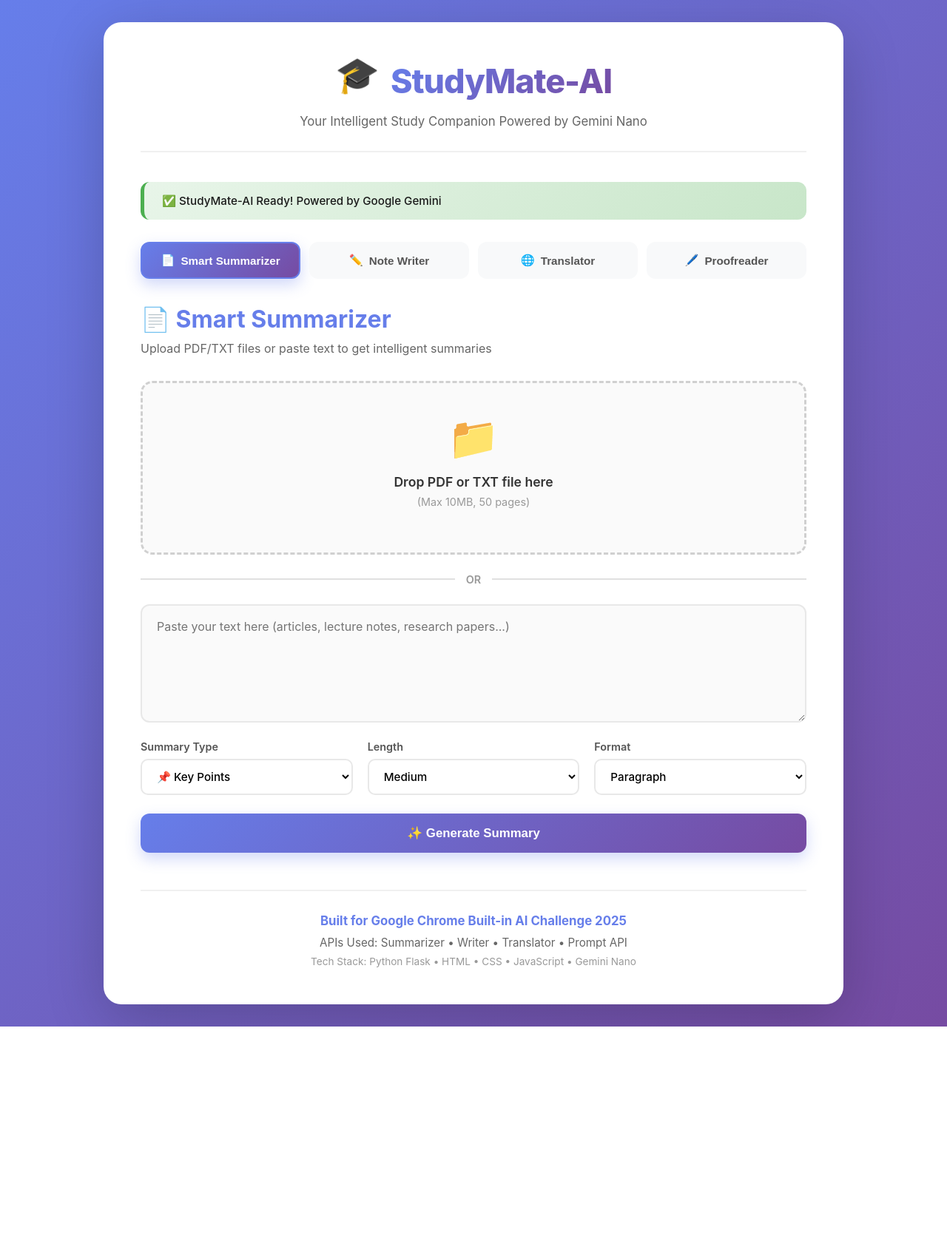
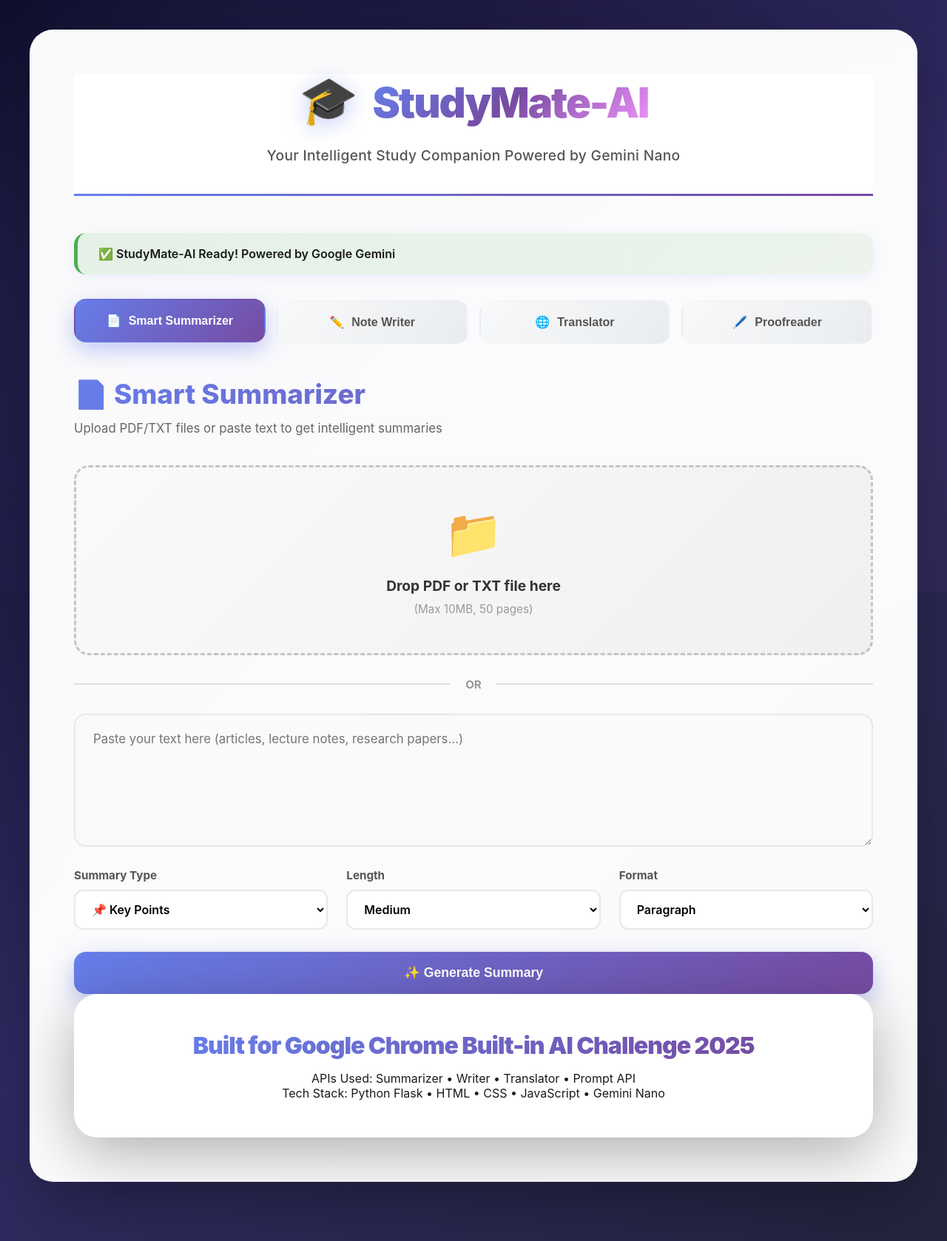
Before and after one commit to Harshalnikumbh/StudyMate-AI, a Flask app: page / in a window 1280 px wide. Shown: the whole page at 74% size. Before the commit the page ends 1388 px from the top, so only its background shows below. Run offline with Flask 3, Linux system fonts and the light colour scheme.

Commit message:
Improved UI

```diff
--- a/static/style.css
+++ b/static/style.css
@@ -6,129 +6,170 @@
 
 body {
     font-family: 'Inter', -apple-system, BlinkMacSystemFont, 'Segoe UI', Roboto, sans-serif;
-    background: linear-gradient(135deg, #667eea 0%, #764ba2 100%);
+    background: linear-gradient(135deg, #0f0c29, #302b63, #24243e);
     min-height: 100vh;
-    padding: 30px 20px;
+    padding: 40px 20px;
     color: #1a1a1a;
+    position: relative;
+}
+
+/* Animated background pattern */
+body::before {
+    content: '';
+    position: fixed;
+    width: 100%;
+    height: 100%;
+    top: 0;
+    left: 0;
+    background-image:
+        radial-gradient(circle at 20% 50%, rgba(102, 126, 234, 0.15) 0%, transparent 50%),
+        radial-gradient(circle at 80% 80%, rgba(118, 75, 162, 0.15) 0%, transparent 50%);
+    pointer-events: none;
+    z-index: 0;
 }
 
 .container {
-    max-width: 1000px;
-    margin: 0 auto;
-    background: #ffffff;
-    border-radius: 24px;
-    box-shadow: 0 20px 80px rgba(0, 0, 0, 0.2);
-    padding: 50px;
-    animation: fadeIn 0.5s ease-in;
+    max-width: 1200px;
+    margin: 0 auto 40px auto;
+    background: rgba(255, 255, 255, 0.98);
+    backdrop-filter: blur(20px);
+    border-radius: 32px;
+    box-shadow: 0 30px 90px rgba(0, 0, 0, 0.3), 0 0 1px rgba(255, 255, 255, 0.3);
+    padding: 60px;
+    animation: fadeIn 0.6s ease-out;
+    position: relative;
+    z-index: 1;
 }
 
 @keyframes fadeIn {
-    from { opacity: 0; transform: translateY(20px); }
+    from { opacity: 0; transform: translateY(30px); }
     to { opacity: 1; transform: translateY(0); }
 }
 
 /* Header */
 header {
     text-align: center;
-    margin-bottom: 40px;
-    padding-bottom: 30px;
-    border-bottom: 2px solid #f0f0f0;
+    margin-bottom: 50px;
+    padding-bottom: 40px;
+    border-bottom: 3px solid transparent;
+    background: linear-gradient(white, white) padding-box,
+                linear-gradient(90deg, #667eea, #764ba2) border-box;
+    border-image: linear-gradient(90deg, #667eea, #764ba2) 1;
 }
 
 .logo {
     display: flex;
     align-items: center;
     justify-content: center;
-    gap: 15px;
-    margin-bottom: 15px;
+    gap: 20px;
+    margin-bottom: 20px;
 }
 
 .logo-icon {
-    font-size: 3em;
-    animation: bounce 2s infinite;
+    font-size: 4em;
+    filter: drop-shadow(0 5px 15px rgba(102, 126, 234, 0.4));
+    animation: float 3s ease-in-out infinite;
 }
 
-@keyframes bounce {
-    0%, 100% { transform: translateY(0); }
-    50% { transform: translateY(-10px); }
+@keyframes float {
+    0%, 100% { transform: translateY(0px) rotate(0deg); }
+    50% { transform: translateY(-12px) rotate(5deg); }
 }
 
 h1 {
-    font-size: 2.8em;
-    background: linear-gradient(135deg, #667eea 0%, #764ba2 100%);
+    font-size: 3.5em;
+    background: linear-gradient(135deg, #667eea 0%, #764ba2 50%, #f093fb 100%);
     -webkit-background-clip: text;
     -webkit-text-fill-color: transparent;
     background-clip: text;
-    font-weight: 800;
-    letter-spacing: -1px;
+    font-weight: 900;
+    letter-spacing: -2px;
 }
 
 .subtitle {
-    color: #666;
-    font-size: 1.05em;
-    font-weight: 400;
+    color: #555;
+    font-size: 1.2em;
+    font-weight: 500;
+    margin-top: 12px;
+    letter-spacing: 0.3px;
 }
 
 /* Status Banner */
 .status-banner {
-    background: linear-gradient(135deg, #e3f2fd 0%, #f3e5f5 100%);
+    background: linear-gradient(135deg, rgba(102, 126, 234, 0.12), rgba(118, 75, 162, 0.12));
     border-left: 5px solid #667eea;
-    padding: 16px 24px;
-    margin-bottom: 30px;
-    border-radius: 12px;
-    font-size: 0.95em;
-    font-weight: 500;
-    transition: all 0.3s;
+    padding: 18px 28px;
+    margin-bottom: 35px;
+    border-radius: 16px;
+    font-size: 1em;
+    font-weight: 600;
+    transition: all 0.4s ease;
+    box-shadow: 0 4px 15px rgba(102, 126, 234, 0.1);
 }
 
 .status-banner.success {
-    background: linear-gradient(135deg, #e8f5e9 0%, #c8e6c9 100%);
+    background: linear-gradient(135deg, rgba(76, 175, 80, 0.12), rgba(129, 199, 132, 0.12));
     border-color: #4caf50;
 }
 
 .status-banner.error {
-    background: linear-gradient(135deg, #ffebee 0%, #ffcdd2 100%);
+    background: linear-gradient(135deg, rgba(244, 67, 54, 0.12), rgba(239, 83, 80, 0.12));
     border-color: #f44336;
 }
 
 /* Tabs */
 .tabs {
     display: grid;
-    grid-template-columns: repeat(auto-fit, minmax(180px, 1fr));
-    gap: 12px;
-    margin-bottom: 35px;
+    grid-template-columns: repeat(auto-fit, minmax(200px, 1fr));
+    gap: 15px;
+    margin-bottom: 45px;
 }
 
 .tab {
     display: flex;
     align-items: center;
     justify-content: center;
-    gap: 8px;
-    padding: 14px 20px;
-    background: #f8f9fa;
+    gap: 10px;
+    padding: 18px 24px;
+    background: linear-gradient(135deg, #f8f9fa, #e9ecef);
     border: 2px solid transparent;
-    border-radius: 12px;
+    border-radius: 16px;
     cursor: pointer;
-    font-size: 0.95em;
-    font-weight: 600;
-    transition: all 0.3s;
+    font-size: 1em;
+    font-weight: 700;
+    transition: all 0.3s cubic-bezier(0.4, 0, 0.2, 1);
     color: #555;
+    position: relative;
+    overflow: hidden;
 }
 
-.tab-icon {
-    font-size: 1.3em;
+.tab::before {
+    content: '';
+    position: absolute;
+    top: 0;
+    left: -100%;
+    width: 100%;
+    height: 100%;
+    background: linear-gradient(90deg, transparent, rgba(255, 255, 255, 0.4), transparent);
+    transition: left 0.5s;
+}
+
+.tab:hover::before {
+    left: 100%;
 }
 
 .tab:hover {
-    background: #e9ecef;
-    transform: translateY(-2px);
+    background: linear-gradient(135deg, #e9ecef, #dee2e6);
+    transform: translateY(-3px);
+    box-shadow: 0 6px 20px rgba(0, 0, 0, 0.1);
 }
 
 .tab.active {
     background: linear-gradient(135deg, #667eea 0%, #764ba2 100%);
     color: white;
-    border-color: #667eea;
-    box-shadow: 0 8px 20px rgba(102, 126, 234, 0.3);
+    border-color: transparent;
+    box-shadow: 0 10px 30px rgba(102, 126, 234, 0.4);
+    transform: translateY(-2px);
 }
 
 /* Tab Content */
@@ -138,86 +179,118 @@ h1 {
 
 .tab-content.active {
     display: block;
-    animation: slideIn 0.4s ease-out;
+    animation: slideIn 0.5s cubic-bezier(0.4, 0, 0.2, 1);
 }
 
 @keyframes slideIn {
-    from { opacity: 0; transform: translateX(-20px); }
+    from { opacity: 0; transform: translateX(-30px); }
     to { opacity: 1; transform: translateX(0); }
 }
 
 .feature-header {
-    margin-bottom: 30px;
+    margin-bottom: 35px;
 }
 
 h2 {
-    font-size: 2em;
-    color: #667eea;
-    margin-bottom: 8px;
-    font-weight: 700;
+    font-size: 2.3em;
+    background: linear-gradient(135deg, #667eea, #764ba2);
+    -webkit-background-clip: text;
+    -webkit-text-fill-color: transparent;
+    background-clip: text;
+    margin-bottom: 10px;
+    font-weight: 800;
 }
 
 .description {
     color: #666;
-    font-size: 1em;
-    line-height: 1.6;
+    font-size: 1.05em;
+    line-height: 1.7;
 }
 
 /* Upload Section */
 .upload-section {
-    margin-bottom: 25px;
+    margin-bottom: 30px;
 }
 
 .upload-area {
-    border: 3px dashed #d0d0d0;
-    border-radius: 16px;
-    padding: 40px;
+    border: 3px dashed #c5c5c5;
+    border-radius: 20px;
+    padding: 50px;
     text-align: center;
-    background: #fafafa;
-    transition: all 0.3s;
+    background: linear-gradient(135deg, #fafafa, #f0f0f0);
+    transition: all 0.3s cubic-bezier(0.4, 0, 0.2, 1);
     cursor: pointer;
+    position: relative;
+    overflow: hidden;
+}
+
+.upload-area::before {
+    content: '';
+    position: absolute;
+    top: 50%;
+    left: 50%;
+    width: 0;
+    height: 0;
+    border-radius: 50%;
+    background: rgba(102, 126, 234, 0.1);
+    transform: translate(-50%, -50%);
+    transition: width 0.6s, height 0.6s;
+}
+
+.upload-area:hover::before {
+    width: 400px;
+    height: 400px;
 }
 
 .upload-area:hover {
     border-color: #667eea;
-    background: #f0f4ff;
+    background: linear-gradient(135deg, #f5f7ff, #ede9fe);
+    transform: scale(1.02);
+    box-shadow: 0 10px 30px rgba(102, 126, 234, 0.15);
 }
 
 .upload-area.dragover {
     border-color: #667eea;
-    background: #e3f2fd;
-    transform: scale(1.02);
+    background: linear-gradient(135deg, #e3f2fd, #f3e5f5);
+    transform: scale(1.03);
+    box-shadow: 0 15px 40px rgba(102, 126, 234, 0.25);
 }
 
 .upload-icon {
-    font-size: 3.5em;
-    margin-bottom: 15px;
+    font-size: 4em;
+    margin-bottom: 20px;
+    position: relative;
+    z-index: 1;
 }
 
 .upload-text {
-    font-size: 1.1em;
-    font-weight: 600;
+    font-size: 1.2em;
+    font-weight: 700;
     color: #333;
-    margin-bottom: 8px;
+    margin-bottom: 10px;
+    position: relative;
+    z-index: 1;
 }
 
 .upload-subtext {
     color: #999;
-    font-size: 0.9em;
-    margin-bottom: 20px;
+    font-size: 0.95em;
+    position: relative;
+    z-index: 1;
 }
 
 .file-info {
     display: flex;
     align-items: center;
     justify-content: space-between;
-    padding: 12px 20px;
-    background: #e8f5e9;
-    border-radius: 10px;
-    margin-top: 15px;
-    font-size: 0.95em;
+    padding: 16px 24px;
+    background: linear-gradient(135deg, #e8f5e9, #c8e6c9);
+    border-radius: 14px;
+    margin-top: 20px;
+    font-size: 1em;
     color: #2e7d32;
-    font-weight: 500;
+    font-weight: 600;
+    box-shadow: 0 4px 15px rgba(76, 175, 80, 0.2);
 }
 
 .file-info.hidden {
@@ -228,14 +301,16 @@ h2 {
     background: transparent;
     border: none;
     color: #d32f2f;
-    font-size: 1.2em;
+    font-size: 1.4em;
     cursor: pointer;
-    padding: 5px 10px;
+    padding: 5px 12px;
     transition: all 0.2s;
+    border-radius: 50%;
 }
 
 .btn-clear:hover {
-    transform: scale(1.2);
+    transform: scale(1.3) rotate(90deg);
+    background: rgba(211, 47, 47, 0.1);
 }
 
 /* Divider */
@@ -243,10 +318,10 @@ h2 {
     display: flex;
     align-items: center;
     text-align: center;
-    margin: 25px 0;
+    margin: 30px 0;
     color: #999;
-    font-size: 0.9em;
-    font-weight: 600;
+    font-size: 0.95em;
+    font-weight: 700;
 }
 
 .divider::before,
@@ -257,25 +332,25 @@ h2 {
 }
 
 .divider span {
-    padding: 0 15px;
+    padding: 0 20px;
 }
 
 /* Input Fields */
 textarea, input[type="text"] {
     width: 100%;
-    padding: 16px 20px;
+    padding: 18px 24px;
     border: 2px solid #e8e8e8;
-    border-radius: 12px;
-    font-size: 1em;
+    border-radius: 16px;
+    font-size: 1.05em;
     font-family: inherit;
-    margin-bottom: 20px;
-    transition: all 0.3s;
+    margin-bottom: 25px;
+    transition: all 0.3s ease;
     background: #fafafa;
-    line-height: 1.6;
+    line-height: 1.7;
 }
 
 textarea {
-    min-height: 160px;
+    min-height: 180px;
     resize: vertical;
 }
 
@@ -283,57 +358,62 @@ textarea:focus, input[type="text"]:focus {
     outline: none;
     border-color: #667eea;
     background: white;
-    box-shadow: 0 0 0 4px rgba(102, 126, 234, 0.1);
+    box-shadow: 0 0 0 4px rgba(102, 126, 234, 0.12), 0 8px 20px rgba(102, 126, 234, 0.1);
+    transform: translateY(-2px);
 }
 
 .input-enhanced {
-    margin-bottom: 20px;
+    margin-bottom: 25px;
 }
 
 .input-label {
     display: block;
-    font-weight: 600;
+    font-weight: 700;
     color: #333;
-    margin-bottom: 8px;
-    font-size: 0.95em;
+    margin-bottom: 10px;
+    font-size: 1em;
 }
 
 /* Options Grid */
 .options-grid {
     display: grid;
-    grid-template-columns: repeat(auto-fit, minmax(200px, 1fr));
-    gap: 20px;
-    margin-bottom: 25px;
+    grid-template-columns: repeat(auto-fit, minmax(220px, 1fr));
+    gap: 25px;
+    margin-bottom: 30px;
 }
 
 .option-group {
     display: flex;
     flex-direction: column;
-    gap: 8px;
+    gap: 10px;
 }
 
 .option-group label {
-    font-size: 0.9em;
-    font-weight: 600;
+    font-size: 0.95em;
+    font-weight: 700;
     color: #555;
 }
 
 select {
-    padding: 12px 16px;
+    padding: 14px 18px;
     border: 2px solid #e8e8e8;
-    border-radius: 10px;
-    font-size: 0.95em;
+    border-radius: 12px;
+    font-size: 1em;
     cursor: pointer;
     background: white;
     font-family: inherit;
-    transition: all 0.3s;
-    font-weight: 500;
+    transition: all 0.3s ease;
+    font-weight: 600;
 }
 
 select:focus {
     outline: none;
     border-color: #667eea;
-    box-shadow: 0 0 0 3px rgba(102, 126, 234, 0.1);
+    box-shadow: 0 0 0 3px rgba(102, 126, 234, 0.12);
+}
+
+select:hover {
+    border-color: #667eea;
 }
 
 /* Buttons */
@@ -341,67 +421,84 @@ select:focus {
     background: linear-gradient(135deg, #667eea 0%, #764ba2 100%);
     color: white;
     border: none;
-    padding: 16px 40px;
-    border-radius: 12px;
-    font-size: 1.05em;
+    padding: 18px 45px;
+    border-radius: 16px;
+    font-size: 1.1em;
     cursor: pointer;
-    transition: all 0.3s;
-    font-weight: 700;
+    transition: all 0.3s cubic-bezier(0.4, 0, 0.2, 1);
+    font-weight: 800;
     width: 100%;
-    box-shadow: 0 8px 20px rgba(102, 126, 234, 0.3);
+    box-shadow: 0 10px 30px rgba(102, 126, 234, 0.4);
+    position: relative;
+    overflow: hidden;
+}
+
+.btn::before {
+    content: '';
+    position: absolute;
+    top: 50%;
+    left: 50%;
+    width: 0;
+    height: 0;
+    border-radius: 50%;
+    background: rgba(255, 255, 255, 0.2);
+    transform: translate(-50%, -50%);
+    transition: width 0.6s, height 0.6s;
+}
+
+.btn:hover::before {
+    width: 400px;
+    height: 400px;
 }
 
 .btn:hover {
-    transform: translateY(-3px);
-    box-shadow: 0 12px 30px rgba(102, 126, 234, 0.4);
+    transform: translateY(-4px);
+    box-shadow: 0 15px 40px rgba(102, 126, 234, 0.5);
 }
 
 .btn:active {
-    transform: translateY(-1px);
+    transform: translateY(-2px);
 }
 
 .btn:disabled {
     background: linear-gradient(135deg, #ccc 0%, #999 100%);
     cursor: not-allowed;
     transform: none;
+    box-shadow: none;
 }
 
 .btn-secondary {
     background: white;
     color: #667eea;
     border: 2px solid #667eea;
-    padding: 12px 28px;
-    border-radius: 10px;
-    font-size: 0.95em;
+    padding: 14px 32px;
+    border-radius: 12px;
+    font-size: 1em;
     cursor: pointer;
-    transition: all 0.3s;
-    font-weight: 600;
+    transition: all 0.3s ease;
+    font-weight: 700;
 }
 
 .btn-secondary:hover {
     background: #667eea;
     color: white;
-}
-
-.btn-primary span {
-    display: flex;
-    align-items: center;
-    justify-content: center;
-    gap: 10px;
+    transform: translateY(-2px);
+    box-shadow: 0 8px 20px rgba(102, 126, 234, 0.3);
 }
 
 /* Output */
 .output {
-    margin-top: 30px;
-    padding: 25px;
+    margin-top: 35px;
+    padding: 30px;
     background: linear-gradient(135deg, #f8f9fa 0%, #e9ecef 100%);
-    border-radius: 14px;
-    border-left: 5px solid #667eea;
-    min-height: 80px;
+    border-radius: 18px;
+    border-left: 6px solid #667eea;
+    min-height: 100px;
     white-space: pre-wrap;
-    line-height: 1.8;
+    line-height: 1.9;
     display: none;
-    font-size: 1em;
+    font-size: 1.05em;
+    box-shadow: 0 5px 20px rgba(0, 0, 0, 0.05);
 }
 
 .output.visible {
@@ -414,7 +511,7 @@ select:focus {
     align-items: center;
     justify-content: center;
     color: #666;
-    font-weight: 500;
+    font-weight: 600;
     font-style: italic;
 }
 
@@ -422,14 +519,14 @@ select:focus {
     background: linear-gradient(135deg, #ffebee 0%, #ffcdd2 100%);
     border-color: #f44336;
     color: #c62828;
-    font-weight: 500;
+    font-weight: 600;
 }
 
 /* Action Buttons */
 .action-buttons {
     display: flex;
-    gap: 12px;
-    margin-top: 15px;
+    gap: 15px;
+    margin-top: 20px;
     flex-wrap: wrap;
 }
 
@@ -439,70 +536,119 @@ select:focus {
 
 .action-buttons .btn-secondary {
     flex: 1;
-    min-width: 140px;
+    min-width: 150px;
 }
 
 /* Footer */
 footer {
-    margin-top: 50px;
-    padding-top: 30px;
-    border-top: 2px solid #f0f0f0;
+    max-width: 1200px;
+    margin: 0 auto;
+    text-align: center;
+    padding: 50px 40px;
+    background: rgba(255, 255, 255, 0.98);
+    backdrop-filter: blur(20px);
+    border-radius: 32px;
+    box-shadow: 0 20px 80px rgba(0, 0, 0, 0.3);
+    position: relative;
+    z-index: 1;
 }
 
 .footer-content {
-    text-align: center;
+    max-width: 800px;
+    margin: 0 auto;
 }
 
 .footer-title {
-    font-size: 1.05em;
-    font-weight: 700;
-    color: #667eea;
-    margin-bottom: 10px;
+    font-size: 2em;
+    background: linear-gradient(135deg, #667eea 0%, #764ba2 100%);
+    -webkit-background-clip: text;
+    -webkit-text-fill-color: transparent;
+    background-clip: text;
+    font-weight: 900;
+    margin-bottom: 15px;
+    letter-spacing: -1px;
 }
 
-.footer-apis {
+.footer-description {
     color: #666;
-    font-size: 0.95em;
-    margin-bottom: 8px;
+    font-size: 1.05em;
+    margin-bottom: 25px;
+    font-weight: 500;
 }
 
-.footer-tech {
-    color: #999;
-    font-size: 0.85em;
+.footer-socials {
+    display: flex;
+    justify-content: center;
+    align-items: center;
+    gap: 25px;
+    margin: 30px 0;
 }
 
-/* Responsive Design */
-@media (max-width: 768px) {
-    .container {
-        padding: 30px 20px;
+.footer-socials .social-link {
+    display: inline-flex;
+    align-items: center;
+    justify-content: center;
+    width: 60px;
+    height: 60px;
+    background: linear-gradient(135deg, #f8f9fa, #e9ecef);
+    border-radius: 50%;
+    color: #333 !important;
+    font-size: 1.6rem;
+    transition: all 0.4s cubic-bezier(0.4, 0, 0.2, 1);
+    text-decoration: none;
+    box-shadow: 0 5px 15px rgba(0, 0, 0, 0.1);
+    position: relative;
 }
 
-    h1 {
-        font-size: 2.2em;
+.footer-socials .social-link i {
+    position: relative;
+    z-index: 10;
+    font-size: 1.6rem;
+    color: inherit;
+    display: block;
 }
 
-    .tabs {
-        grid-template-columns: repeat(2, 1fr);
+.footer-socials .social-link::before {
+    content: '';
+    position: absolute;
+    top: 0;
+    left: 0;
+    width: 100%;
+    height: 100%;
+    background: linear-gradient(135deg, #667eea, #764ba2);
+    opacity: 0;
+    transition: opacity 0.4s;
+    z-index: 1;
 }
 
-    .options-grid {
-        grid-template-columns: 1fr;
+.footer-socials .social-link:hover::before {
+    opacity: 1;
 }
 
-    .action-buttons .btn-secondary {
-        min-width: 100%;
-    }
+.footer-socials .social-link:hover {
+    transform: translateY(-8px) scale(1.1);
+    box-shadow: 0 15px 35px rgba(102, 126, 234, 0.4);
+    color: white;
 }
 
-/* Loading Animation */
-@keyframes spin {
-    0% { transform: rotate(0deg); }
-    100% { transform: rotate(360deg); }
+/* Individual social icons colors on hover */
+.footer-socials .social-link:nth-child(1):hover {
+    background: linear-gradient(135deg, #333, #24292e);
 }
 
-.loading::after {
-    content: "⏳";
-    display: inline-block;
-    animation: spin 2s linear infinite;
-    margin-left: 10px;
+.footer-socials .social-link:nth-child(2):hover {
+    background: linear-gradient(135deg, #0077b5, #00a0dc);
 }
+
+.footer-socials .social-link:nth-child(3):hover {
+    background: linear-gradient(135deg, #e1306c, #f56040);
+}
+
+.footer-copyright {
+    color: #777;
+    font-size: 0.95em;
+    margin-top: 25px;
+    font-weight: 500;
+    padding-top: 20px;
+    border-top: 2px solid #e9ecef;
+}
```
Lines whose indentation alone changed are shown as unchanged.
